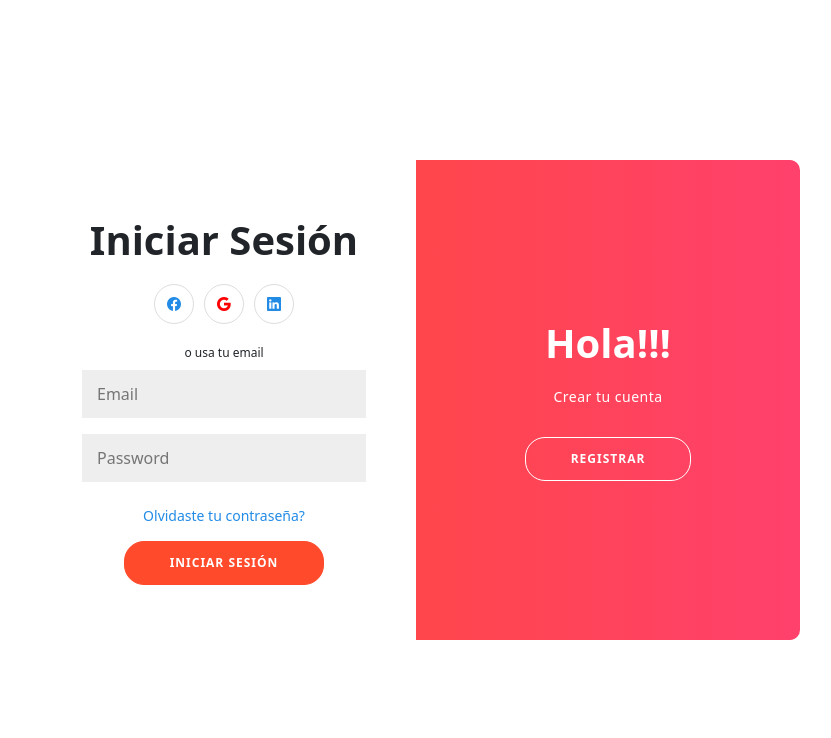
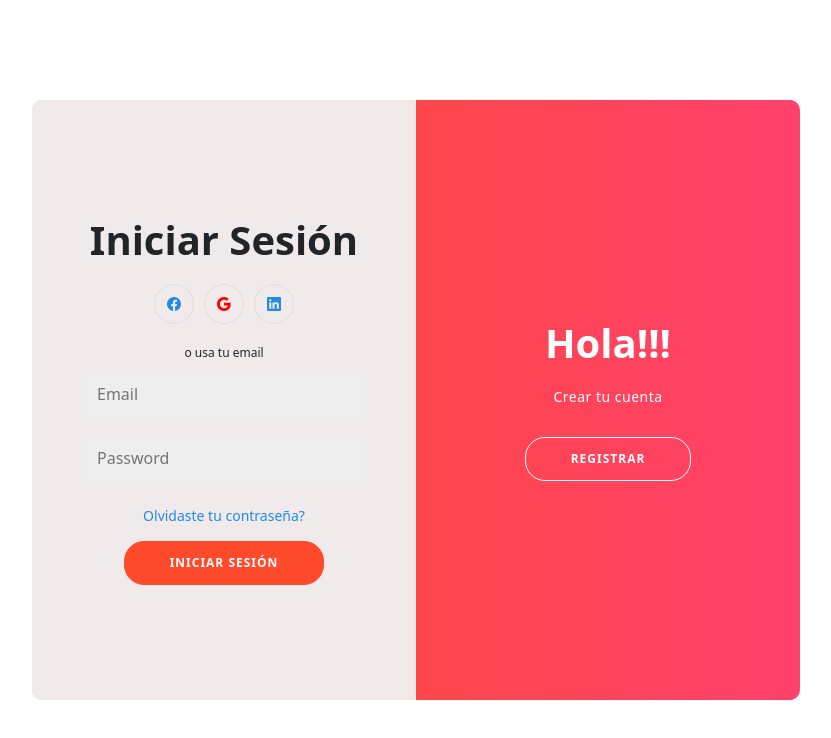
Before and after one commit to SII-Informatica-UMA/ciklum-zumbtech, an Angular app in the folder ciklum-frontend/: page / in a window 1280 px wide. Shown: the top 738 px of the page, without its empty margins (224-1055 px from the left). Built offline with nearby package versions, Linux system fonts and the light colour scheme.

Commit message:
Se pueden introducir los appelidos en el registro + primer intento de conexión al backend

```diff
--- a/ciklum-frontend/src/app/app.component.css
+++ b/ciklum-frontend/src/app/app.component.css
@@ -51,7 +51,7 @@ a {
   overflow: hidden;
   width: 768px;
   max-width: 100%;
-  min-height: 480px;
+  min-height: 600px;
 
   position: absolute;
   top: 50%;
@@ -61,7 +61,7 @@ a {
 }
 
 .form-container form {
-  background: #fff;
+  background: rgb(240, 234, 234);
   display: flex;
   flex-direction: column;
   padding: 0 50px;
--- a/ciklum-frontend/src/app/app.component.html
+++ b/ciklum-frontend/src/app/app.component.html
@@ -14,11 +14,13 @@
           </a>
         </div>
         <span>o usa tu email como registro</span>
-        <input type="text" placeholder="Name" />
-        <input type="email" placeholder="Email" />
-        <input type="password" placeholder="Password" />
+        <input type="text" id="nameR" placeholder="Name" />
+        <input type="text" id="surname1R" placeholder="First Surname" />
+        <input type="text" id="surname2R" placeholder="Second Surname" />
+        <input type="email" id="emailR" placeholder="Email" />
+        <input type="password" id="passwordR" placeholder="Password" />
         <input type="password" placeholder="Repeat Password" />
-        <button id="lila">Registrar</button>
+        <button type="button" id="lila" (click)="onClickRegistrar()">Registrar</button>
       </form>
     </div>
     <div class="form-container sign-in-container">
--- a/ciklum-frontend/src/app/app.component.ts
+++ b/ciklum-frontend/src/app/app.component.ts
@@ -1,4 +1,5 @@
 import { Component } from '@angular/core';
+import { HttpClient } from '@angular/common/http';
 
 @Component({
   selector: 'app-root',
@@ -11,4 +12,36 @@ export class AppComponent {
   togglePanel(): void {
     this.isRightPanelActive = !this.isRightPanelActive;
   }
+
+
+  constructor(private http: HttpClient) { }
+
+  registrarUsuario(nombre: string, email: string, password: string) {
+    const url = 'http://localhost:8080'; // Reemplaza con la URL y el endpoint correctos
+    const body = {
+      nombre: nombre,
+      apellido1: email,
+      apellido2:email,
+      email:email
+    }; // Datos del usuario a enviar al backend
+
+    this.http.post(url, body).subscribe(
+      (response) => {
+        console.log('Usuario registrado exitosamente:', response);
+        // Puedes manejar la respuesta del backend aquí, por ejemplo, mostrar un mensaje de éxito al usuario
+      },
+      (error) => {
+        console.error('Error al registrar usuario:', error);
+        // Puedes manejar el error aquí, por ejemplo, mostrar un mensaje de error al usuario
+      }
+    );
+  }
+
+  onClickRegistrar() {
+    const nombre = (document.getElementById('nameR') as HTMLInputElement).value;
+    const email = (document.getElementById('emailR') as HTMLInputElement).value;
+    const password = (document.getElementById('passwordR') as HTMLInputElement).value;
+    this.registrarUsuario(nombre, email, password);
+  }
+
 }
--- a/ciklum-frontend/src/app/app.module.ts
+++ b/ciklum-frontend/src/app/app.module.ts
@@ -4,6 +4,7 @@ import { FormsModule } from '@angular/forms';
 import { AppRoutingModule } from './app-routing.module';
 import { AppComponent } from './app.component';
 import { NgbModule } from '@ng-bootstrap/ng-bootstrap';
+import { HttpClientModule } from '@angular/common/http';
 
 
 @NgModule({
@@ -14,7 +15,8 @@ import { NgbModule } from '@ng-bootstrap/ng-bootstrap';
     BrowserModule,
     AppRoutingModule,
     NgbModule,
-    FormsModule
+    FormsModule,
+    HttpClientModule
   ],
   providers: [],
   bootstrap: [AppComponent]
```
